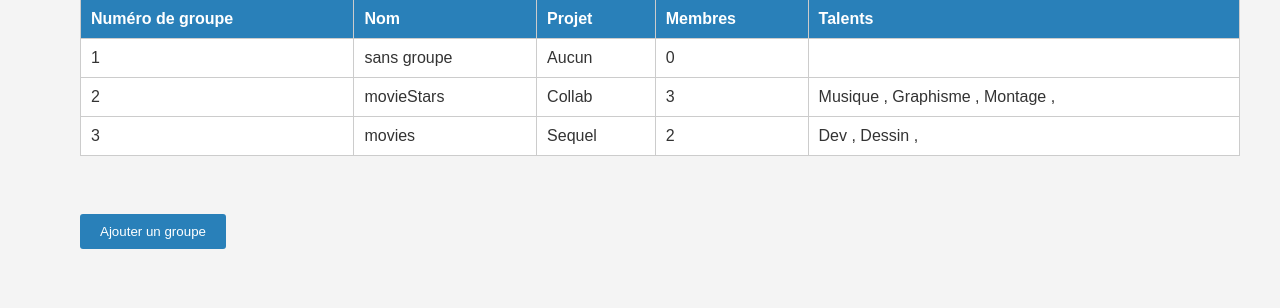
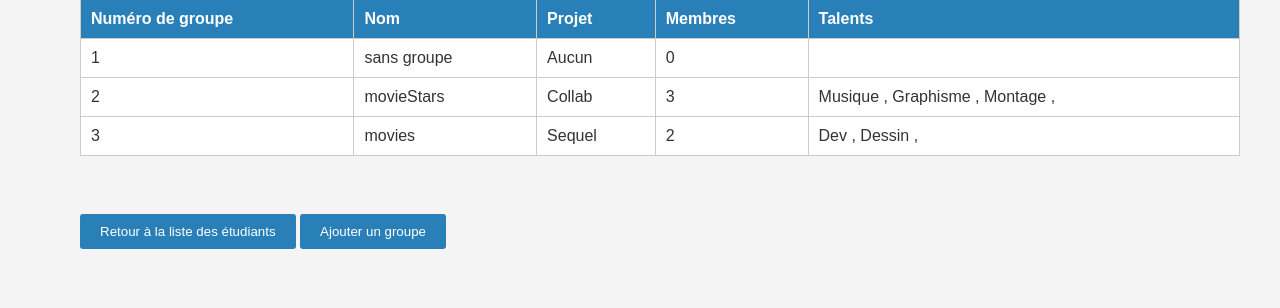
Before and after one commit to chanaelstar/IMAC1-S2-Workshop-Archi-Web, a Flask app: page /liste_groupes in a window 1280 px wide. Shown: the part 137-445 px from the top of the page. Run offline with Flask 3, Linux system fonts and the light colour scheme; data that the repository does not hold is empty.

Commit message:
rajout button retour à la liste dans affichage groupe

```diff
--- a/templates/affichage_groupe.html
+++ b/templates/affichage_groupe.html
@@ -46,6 +46,9 @@
         </table>
         <br>
 
+        <a href="/liste_etudiants">
+            <button>Retour à la liste des étudiants</button>
+        </a>
         <a href="/traitement_groupe">
             <button>Ajouter un groupe</button>
         </a>
```
